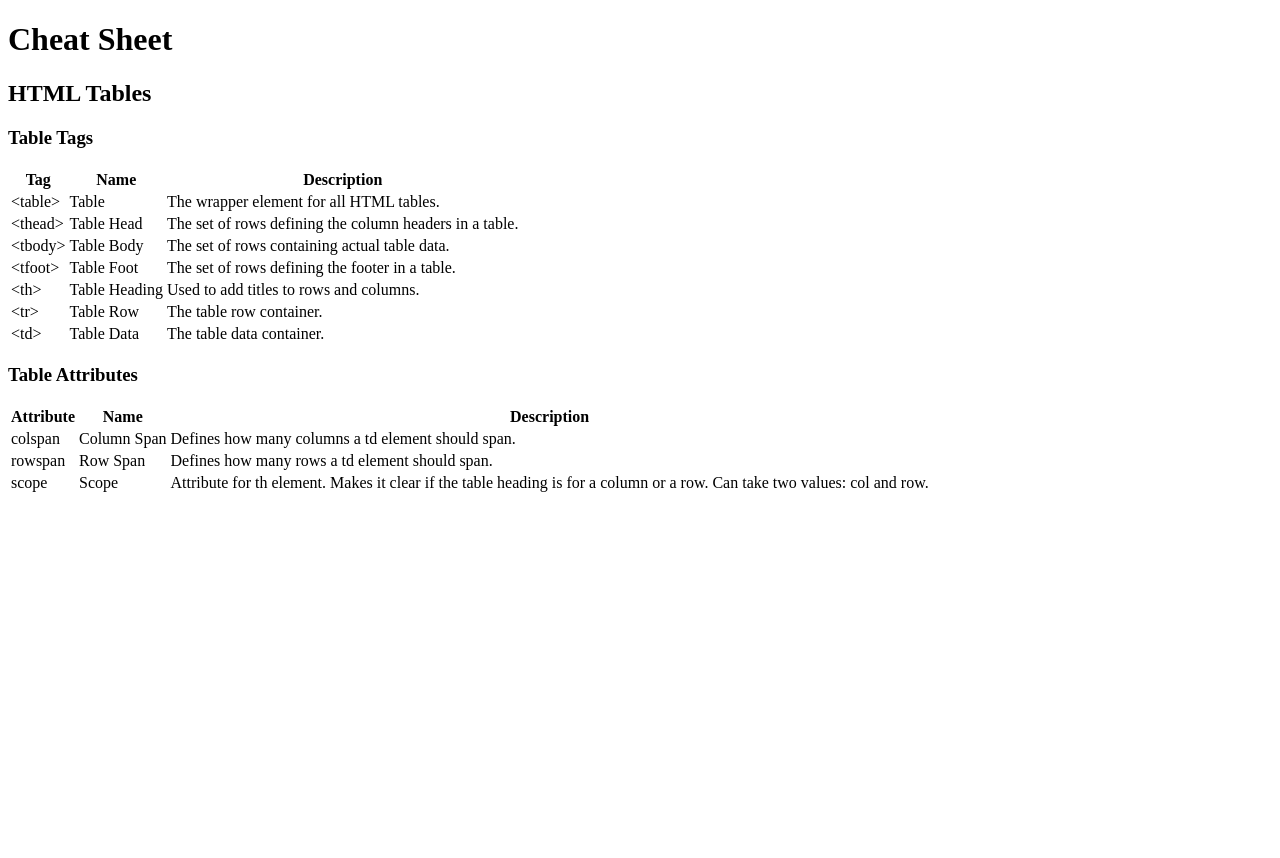
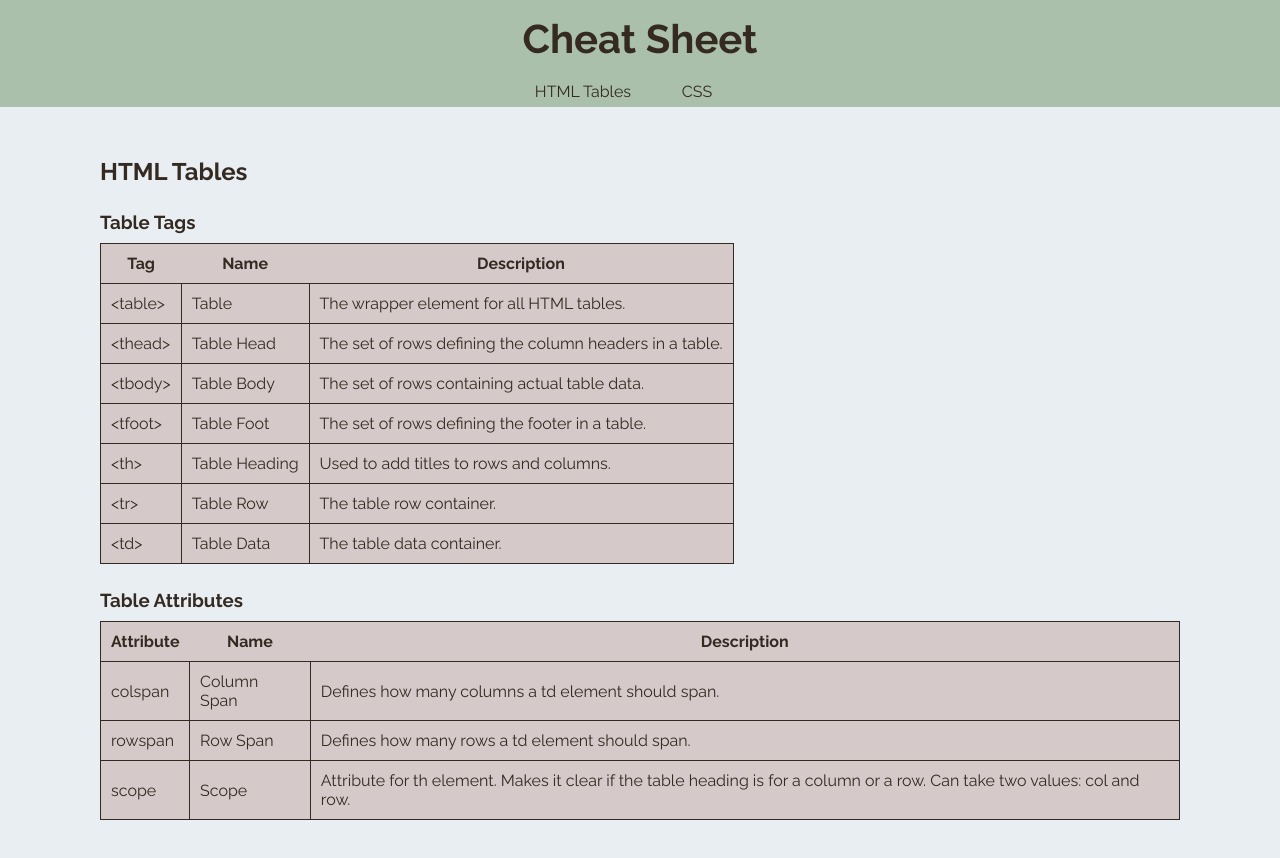
Before and after one commit to evysch/Cheat-Sheet, a plain HTML site: page index.html in a window 1280 px wide. Before the commit the page ends 800 px from the top, so only its background shows below. Drawn offline with Linux system fonts and the light colour scheme; files that its build step writes are made by us from their sources.

Commit message:
Added CSS

```diff
--- a/Resources/CSS/index.css
+++ b/Resources/CSS/index.css
@@ -0,0 +1,75 @@
+/* FONTS SECTION */
+
+@import url('https://fonts.googleapis.com/css2?family=Raleway:wght@400;500;600;700&display=swap');
+
+/* UNIVERSAL SELECTOR */
+
+* {
+    margin: 0;
+    padding: 0;
+    font-family: Raleway;
+    color: #342A21;
+}
+
+/* HEADER SECTION */
+
+header {
+    width: 100%;
+    text-align: center;
+    background-color: #AAC0AA;
+
+}
+
+header h1 {
+    padding: 15px;
+    font-size: 40px;
+}
+
+/* NAVIGATION SECTION */
+
+nav li {
+    display: inline-block;
+    padding: 5px;
+    width: 100px;
+    height: 20px;
+}
+
+nav li:hover {
+    background-color: #DCEED1;
+}
+
+/* BODY SECTION */
+
+body {
+    background-color: #E8EEF2;
+}
+
+/* TABLES SECTION */
+
+.tables {
+    margin: 50px 100px;
+}
+
+.tables h2 {
+    margin: 15px 0;
+}
+
+.tables h3 {
+    margin-top: 25px;
+    margin-bottom: 10px;
+}
+
+.tables table {
+    background-color: #D6C9C9;
+    border: 1px solid #342A21;
+    border-collapse: collapse;
+}
+
+.tables table th {
+    padding: 10px;
+}
+
+.tables table td {
+    border: 1px solid #342A21;
+    padding: 10px;
+}
--- a/index.html
+++ b/index.html
@@ -1,12 +1,22 @@
 <!DOCTYPE html>
 <html>
+
 <head>
   <title>Cheat Sheet</title>
-    <link href="index.css" type="text/css" rel="stylesheet" />
+  <link href="./Resources/CSS/index.css" type="text/css" rel="stylesheet" />
 </head>
 
 <body>
+  <header>
     <h1>Cheat Sheet</h1>
+    <nav>
+      <ul>
+        <a href=""><li>HTML Tables</li></a>
+        <a href=""><li>CSS</li></a>
+      </ul>
+    </nav>
+  </header>
+
 
   <section class="tables">
     <h2>HTML Tables</h2>
@@ -85,10 +95,12 @@
         <tr>
           <td>scope</td>
           <td>Scope</td>
-            <td>Attribute for th element. Makes it clear if the table heading is for a column or a row. Can take two values: col and row.</td>
+          <td>Attribute for th element. Makes it clear if the table heading is for a column or a row. Can take two
+            values: col and row.</td>
         </tr>
       </tbody>
     </table>
   </section>
 </body>
+
 </html>
```
Lines whose indentation alone changed are shown as unchanged.
